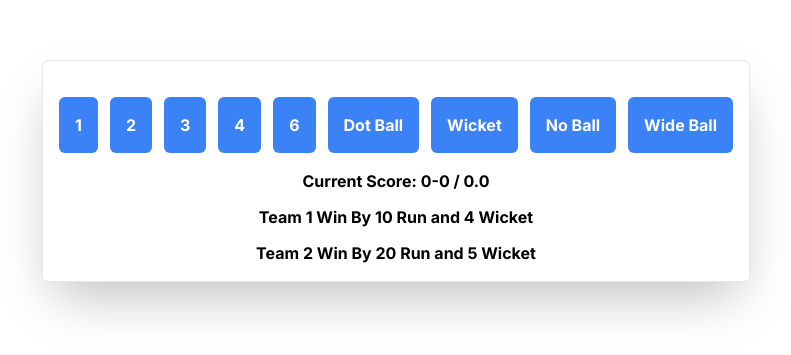
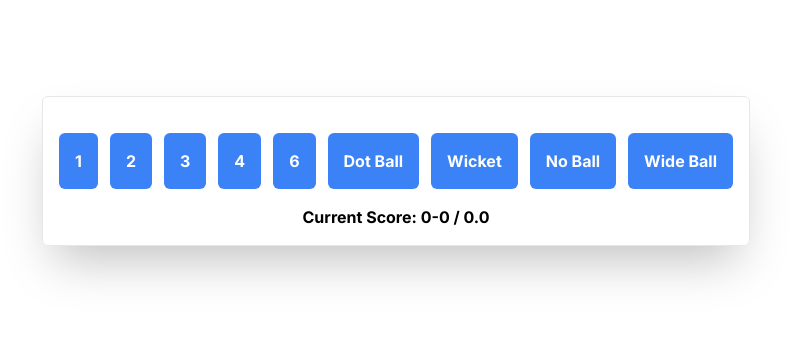
Before and after one commit to FaizanAnsari185/cricket, a Next.js app: page / in a window 1280 px wide. Shown: the part 229-584 px from the top of the page, without its empty margins (244-1035 px from the left). Built offline with nearby package versions, Linux system fonts and the light colour scheme.

Commit message:
winner added

```diff
--- a/app/page.js
+++ b/app/page.js
@@ -1,7 +1,7 @@
 "use client";
 import Playbutton from "@/components/playbutton";
 import Run from "@/components/run";
-import React, { useState } from "react";
+import React, { useEffect, useState } from "react";
 
 const MAX_OVERS = 2;
 
@@ -24,6 +24,20 @@
   // Both Teams Innings
   const [teamOneInnings, setTeamOneInnings] = useState(false);
   const [teamTwoInnings, setTeamTwoInnings] = useState(false);
+  //Team Innings End
+const [winner, setWinner] = useState(0)
+
+  useEffect(() => {
+    if (teamTwoInnings) {
+      if (teamOneRun > teamTwoRun) {
+        console.log("Team 1 won");
+        setWinner(1)
+      } else {
+        console.log("Team 2 won");
+        setWinner(2)
+      }
+    }
+  }, [teamTwoInnings]);
 
   function updateRun(pb) {
     if (wicket === 9) {
@@ -205,12 +219,9 @@
               {teamTwoOver + "." + teamTwoBallInOneOver}
             </div>
           )}
-          <div className="flex justify-center">
-              Team 1 Win By 10 Run and 4 Wicket
-            </div>
-            <div className="flex justify-center">
-              Team 2 Win By 20 Run and 5 Wicket
-            </div>
+          { winner !==0 && (
+            <div className="flex justify-center">Team {winner} Won</div>
+          )}
         </div>
       </div>
     </div>
@@ -218,3 +229,21 @@
 };
 
 export default page;
+
+{
+  /* <div className="flex justify-center">
+              Team 1 Won By 8 Wicket (15 Ball Left)
+            </div>
+            <div className="flex justify-center">
+              Team 1 Won By 5 Wicket
+            </div>
+            <div className="flex justify-center">
+              Team 1 Won By 20 Run
+            </div>
+            <div className="flex justify-center">
+              Team 1 Win By 7 Wicket
+            </div>
+            <div className="flex justify-center">
+              Match Tie
+            </div> */
+}
```
